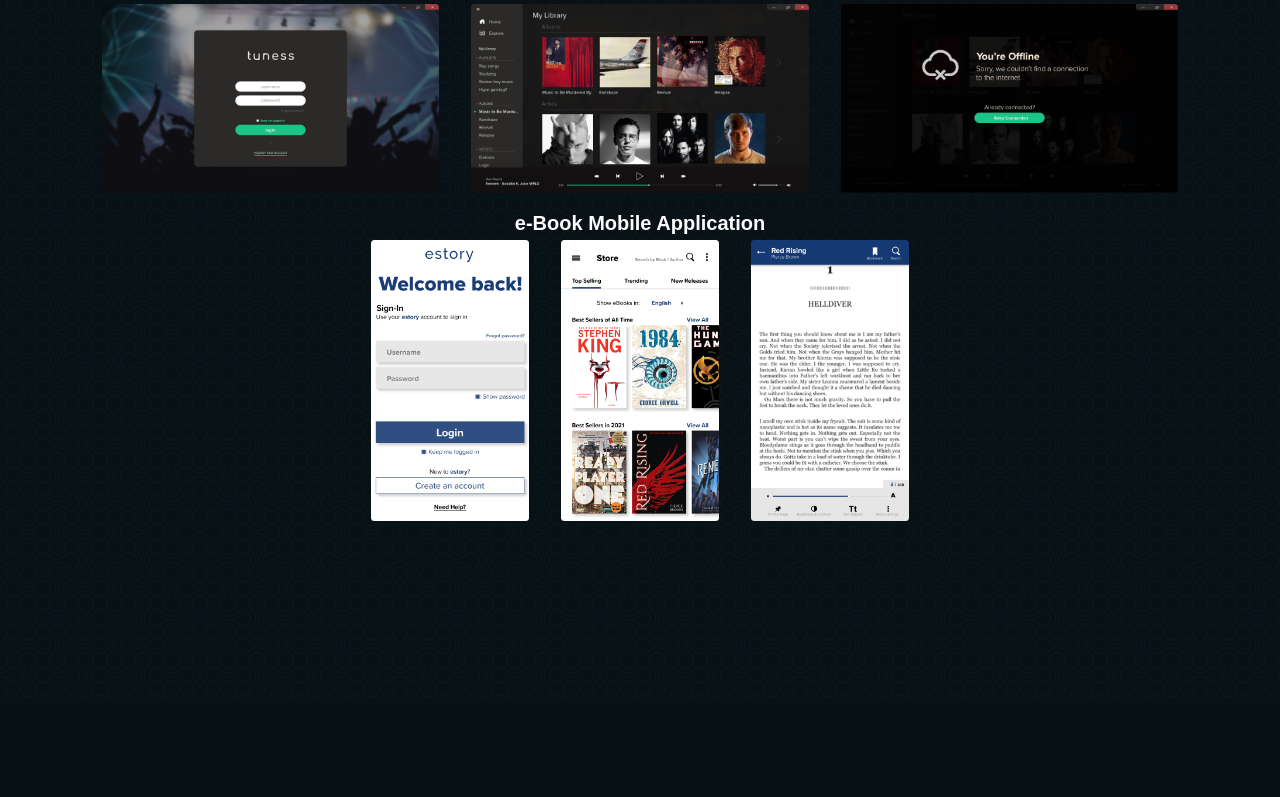
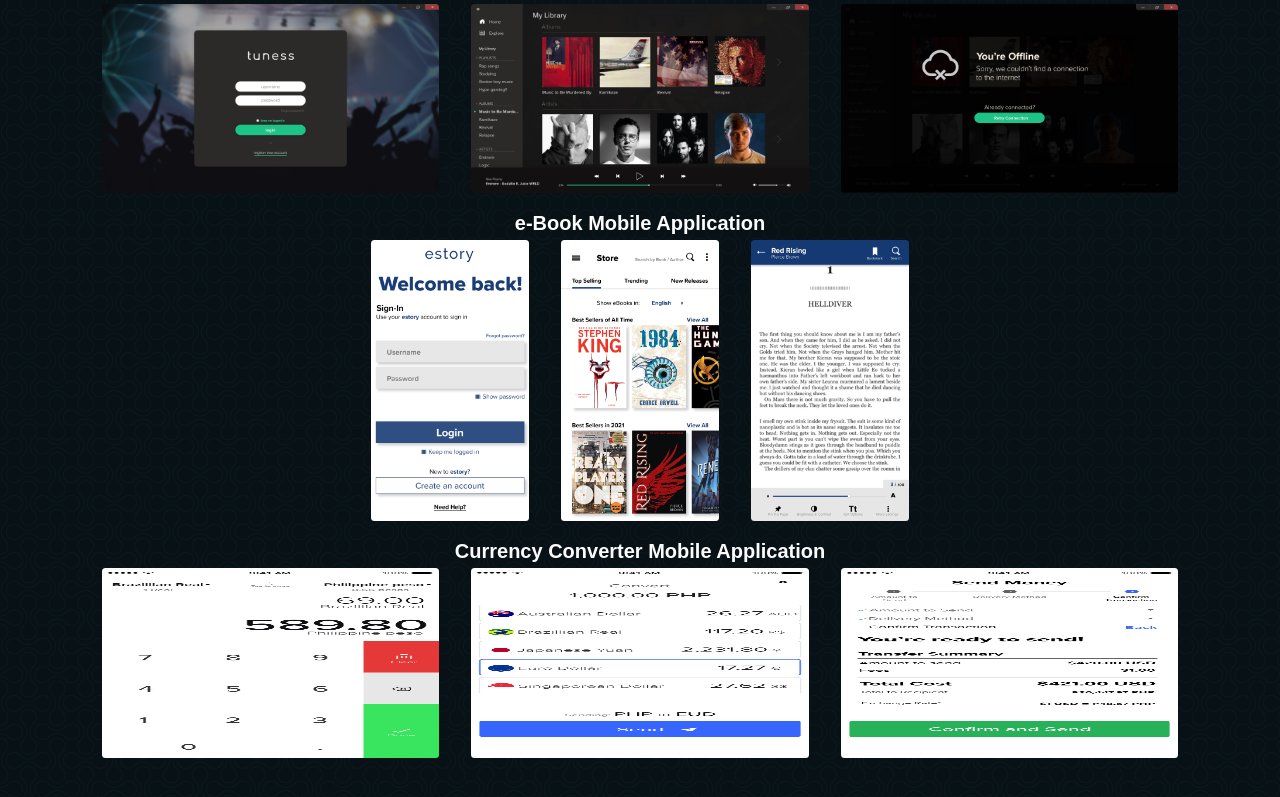
Before and after one commit to jp-ong/my-portfolio, a Next.js app: page / in a window 1280 px wide. Shown: the part 4119-4916 px from the top of the page. Before the commit the page ends 4819 px from the top, so only its background shows below. Built offline with nearby package versions, Linux system fonts and the light colour scheme; a web font is replaced by a local one.

Commit message:
Added new project

```diff
--- a/components/ProjectsSection/index.js
+++ b/components/ProjectsSection/index.js
@@ -103,6 +103,7 @@
           </h3>
           <MusicStreamingDesigns />
           <EBookDesigns />
+          <CurrencyConverterDesigns />
         </div>
       </div>
     </section>
```
